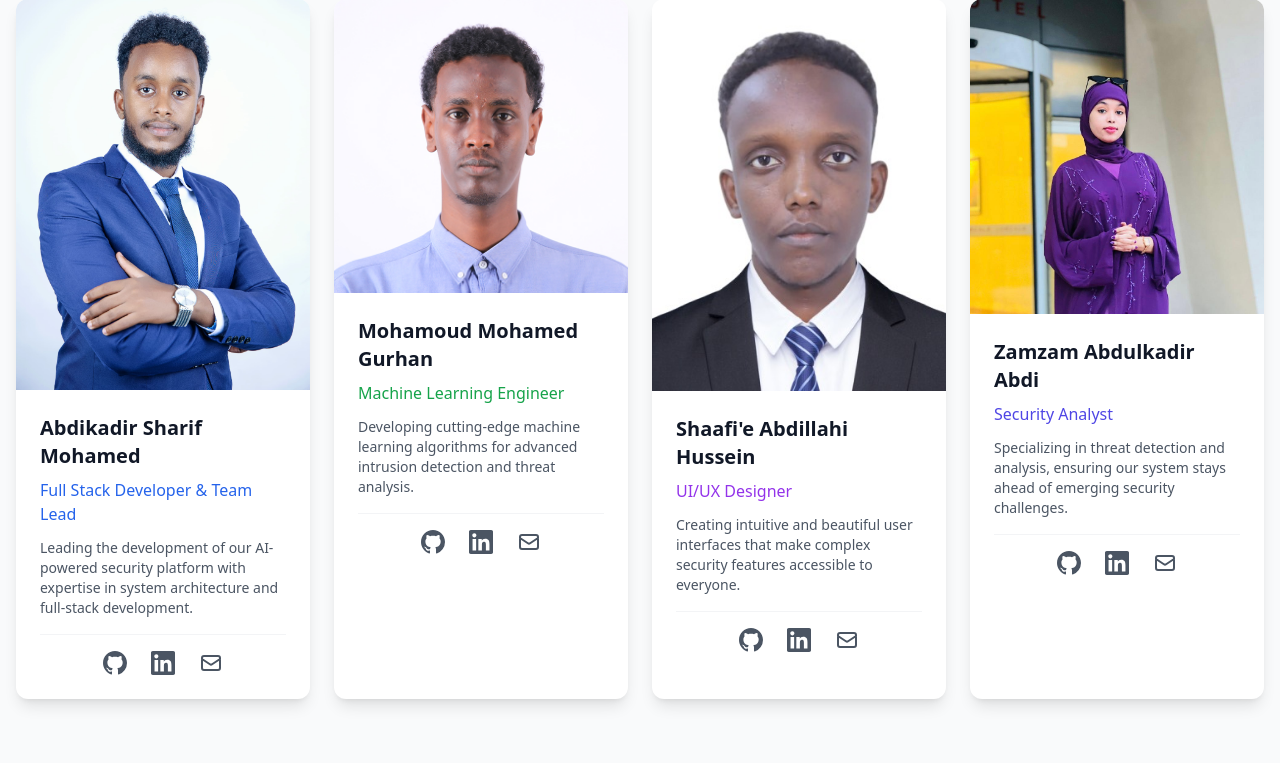
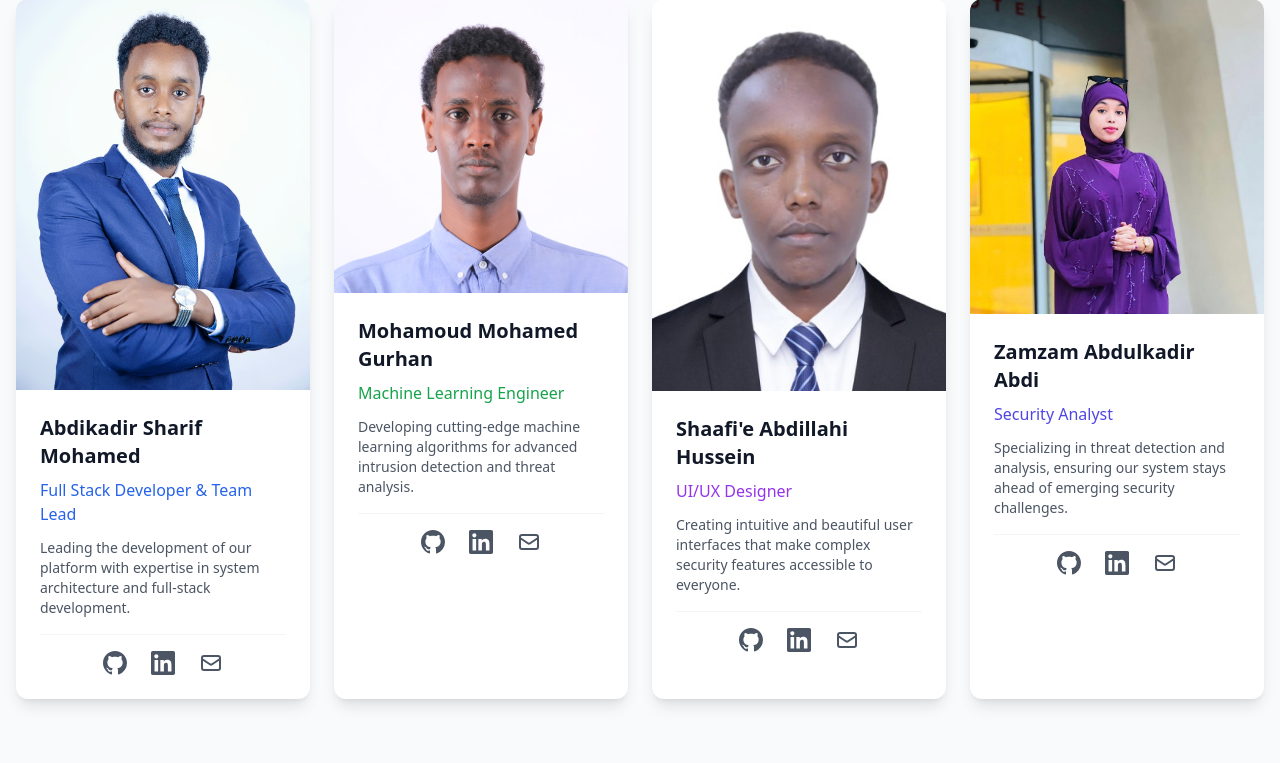
Before and after one commit to Mogurhan/Intrusion-Detection, a Flask app: page /team in a window 1280 px wide. Shown: the part 309-1072 px from the top of the page. Run offline with Flask 3, Linux system fonts and the light colour scheme; parts of the project's set-up code (start-up, migrations or seed data) failed here and were passed over; some libraries are stand-ins or nearby versions.

Commit message:
small changes

```diff
--- a/templates/team.html
+++ b/templates/team.html
@@ -215,7 +215,7 @@
               Full Stack Developer & Team Lead
             </p>
             <p class="text-gray-600 dark:text-gray-300 text-sm mb-4">
-              Leading the development of our AI-powered security platform with
+              Leading the development of our platform with
               expertise in system architecture and full-stack development.
             </p>
             <div
```
Also changed, not shown: 1 other file.
